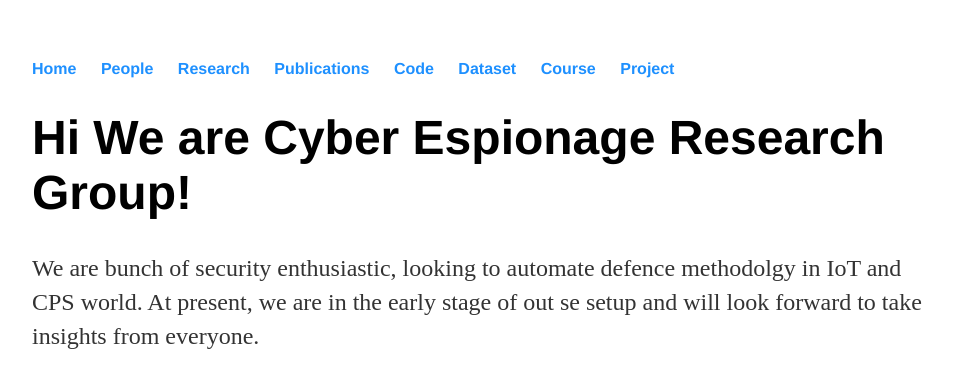
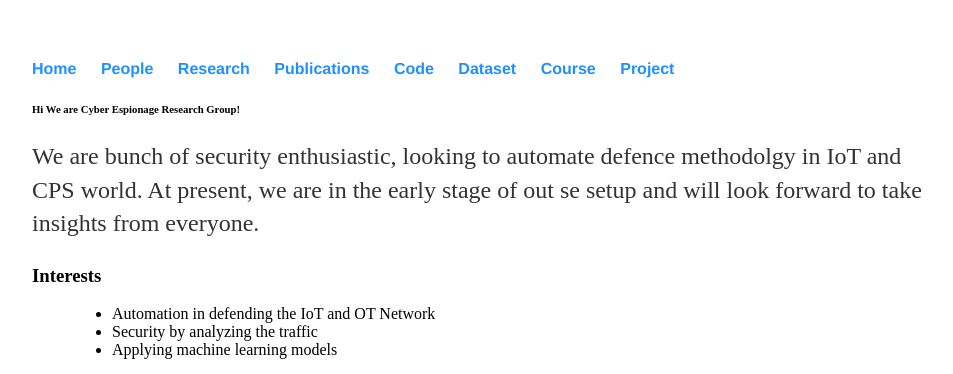
Before and after one commit to iotsecurelab/decaipar.github.io, a website: page index.html in a window 1280 px wide. Shown: the top 374 px of the page, without its empty margins (160-1113 px from the left). Drawn offline with Linux system fonts and the light colour scheme.

Commit message:
update group name

```diff
--- a/index.html
+++ b/index.html
@@ -31,7 +31,7 @@ color:DodgerBlue
 		<div class="container">
     		<div class="blurb">
 			<!-- <div class="portrait2" style="background-image: url('/img/logonew1.jpg');"></div> -->
-        		<h1>Hi We are Cyber Espionage Research Group!</h1>
+        		<h6>Hi We are Cyber Espionage Research Group!</h6>
 				<p>We are bunch of security enthusiastic, looking to automate defence methodolgy in IoT and CPS world. At present, we are in the early stage of out se
 				setup and will look forward to take insights from everyone.</p>
 
```
